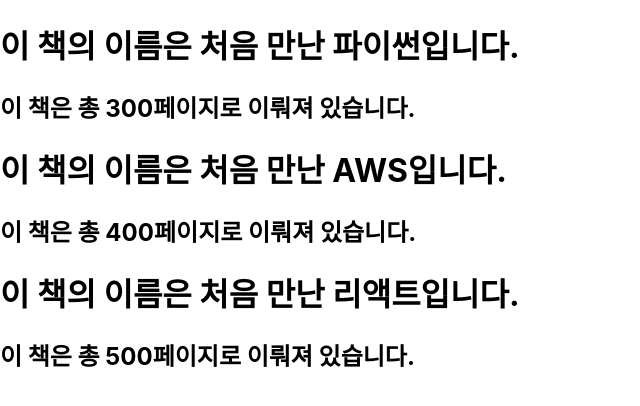
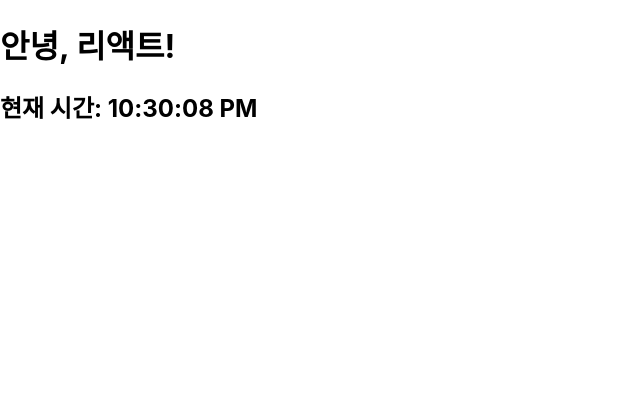
Before and after one commit to sieun1002/inflearn_react, a React (Create React App) app: page / in a window 1280 px wide. Shown: the top 406 px of the page, without its empty margins (0-640 px from the left). Built offline with nearby package versions, Linux system fonts and the light colour scheme.

Commit message:
modified src/index.js -> add Clock Element and render it

```diff
--- a/src/index.js
+++ b/src/index.js
@@ -3,16 +3,29 @@
 import "./index.css";
 import App from "./App";
 import reportWebVitals from "./reportWebVitals";
+import { createRoot } from "react-dom/client";
 
 import Library from "./ch03/Library";
+import Clock from "./ch04/Clock";
 
-const root = ReactDOM.createRoot(document.getElementById("root"));
+//ch03
+const root = createRoot(document.getElementById("root"));
 root.render(
   <React.StrictMode>
     <Library />
   </React.StrictMode>
 );
 
+//ch04
+setInterval(() => {
+  root.render(
+    <React.StrictMode>
+      <Clock />
+    </React.StrictMode>,
+    document.getElementById("root")
+  );
+}, 1000);
+
 // If you want to start measuring performance in your app, pass a function
 // to log results (for example: reportWebVitals(console.log))
 // or send to an analytics endpoint. Learn more: https://bit.ly/CRA-vitals
```
